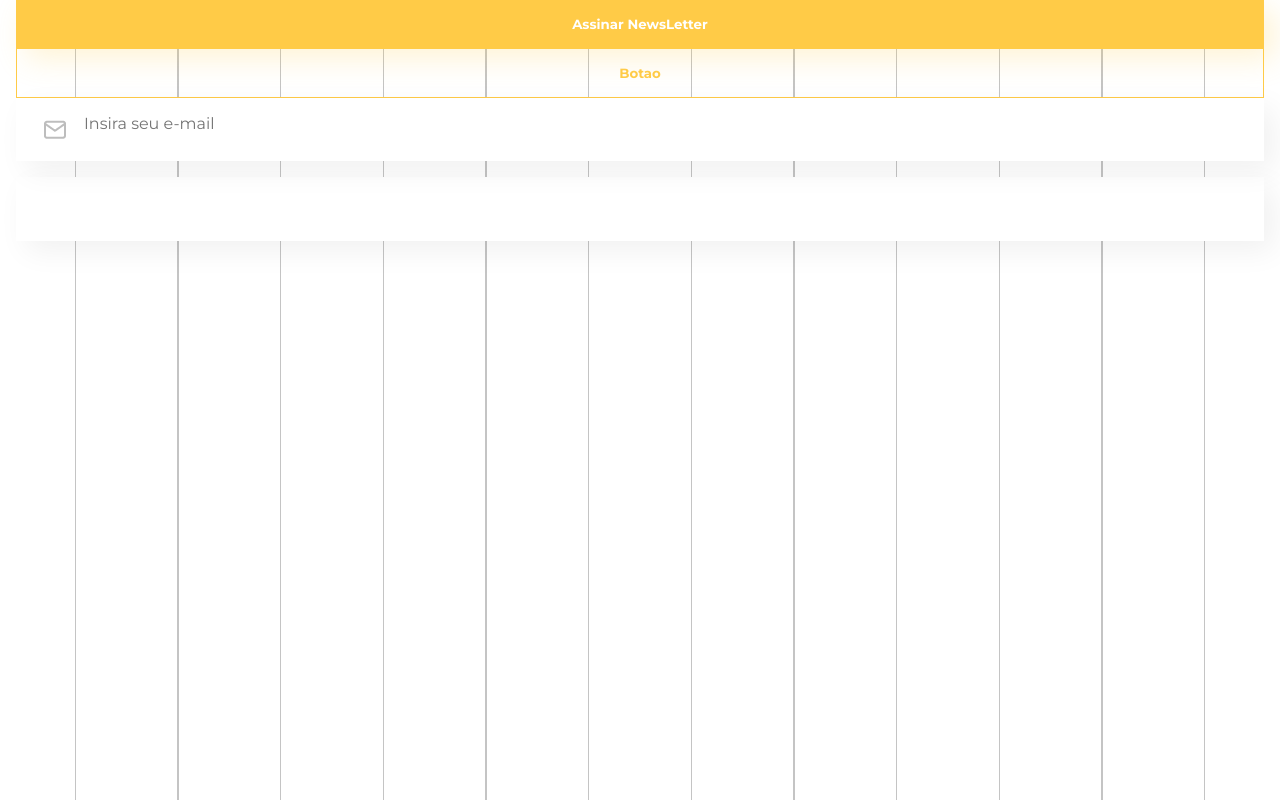
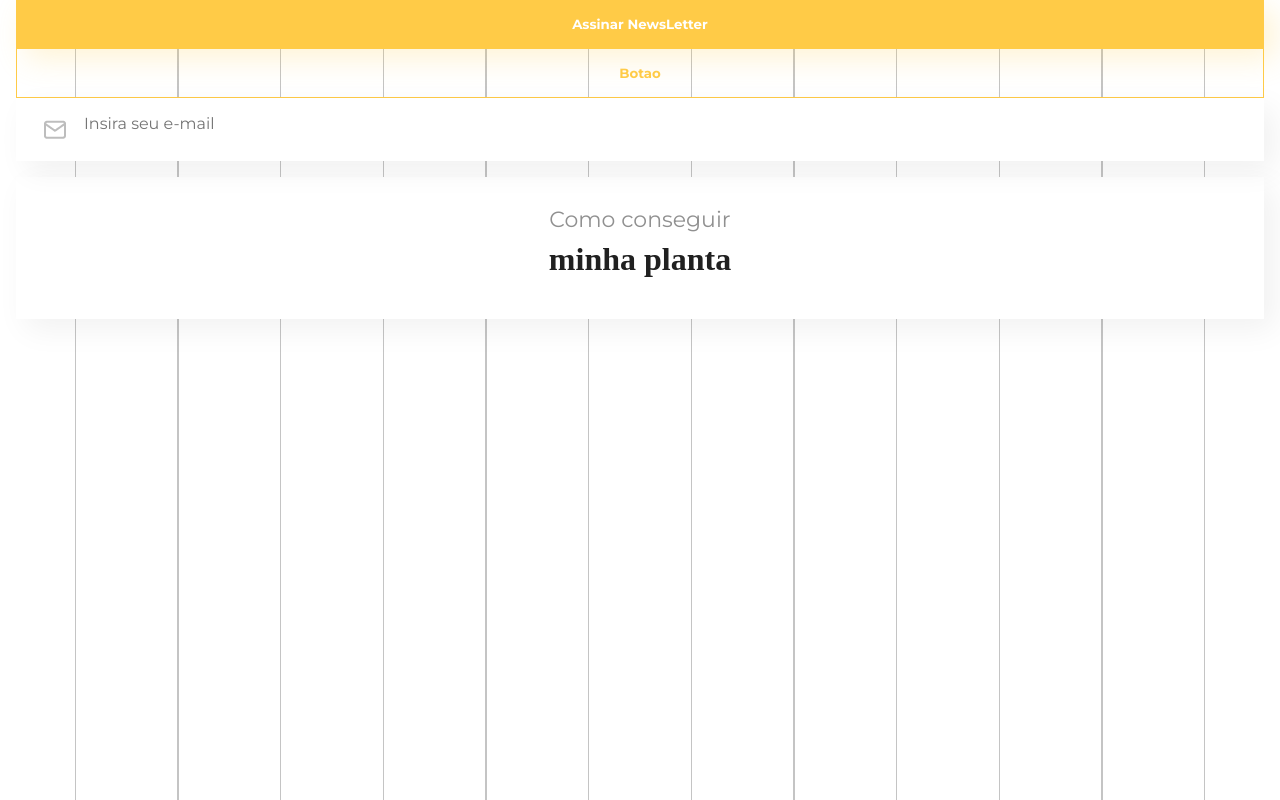
Before and after one commit to camilavitoriacosta/MontandoPaginasComComponentes, a plain HTML site: page index.html in a window 1280 px wide. Drawn offline with Linux system fonts and the light colour scheme; a web font is replaced by a local one.

Commit message:
Estilizando titulo

```diff
--- a/assets/css/base/_variaveis.css
+++ b/assets/css/base/_variaveis.css
@@ -7,5 +7,13 @@
     --preto-transparente: #0000000F;
 
     --familia-corpo: "Montserrat", sans-serif;
+    --familia-titulo-destaque: "Elsie Swash Caps", serif;
+
+    --peso-titulo-destaque: 900;
+    --peso-botao: 700;
+
     --tamanho-corpo: 1rem;
+    --tamanho-titulo: 1.375rem;
+    --tamanho-titulo-destaque: 2rem;
+
 }
--- a/assets/css/base/base.css
+++ b/assets/css/base/base.css
@@ -4,6 +4,7 @@
 body{
     font-family: var(--familia-corpo);
     font-size: var(--tamanho-corpo);
+    color: var(--cinza);
 
     background: url(../../img/textura-fundo.png), url(../../img/linhas-fundo.png);
     background-position: center;
@@ -12,3 +13,30 @@ body{
 .container{
     padding: 0 1rem;
 }
+
+.titulo{
+    font-size: var(--tamanho-titulo);
+}
+
+.titulo--destaque{
+    font-family: var(--familia-titulo-destaque);
+    font-size: var(--tamanho-titulo-destaque);
+    font-weight: var(--peso-titulo-destaque);
+    color: var(--preto);
+
+    display: block;
+
+    margin: .75rem 0;
+}
+
+.alinhamento--esquerda{
+    text-align: left;
+}
+
+.alinhamento--centralizado{
+    text-align: center;
+}
+
+.texto{
+    line-height: 26px;
+}
--- a/assets/css/componentes/botoes.css
+++ b/assets/css/componentes/botoes.css
@@ -3,7 +3,7 @@
 
     text-align: center;
     font-family: inherit;
-    font-weight: 700;
+    font-weight: var(--peso-botao);
     color: var(--branco);
 
     width: 100%;
--- a/index.html
+++ b/index.html
@@ -24,7 +24,10 @@
         <input type="text" class="input input--icone input--email" placeholder="Insira seu e-mail" aria-label="Insira seu e-mail">
 
         <article class="cartao">
-
+            <h2 class="titulo alinhamento--centralizado">
+                Como conseguir
+                <span class="titulo--destaque"> minha planta </span>
+            </h2>
         </article>
     </main>
 </body>
```
